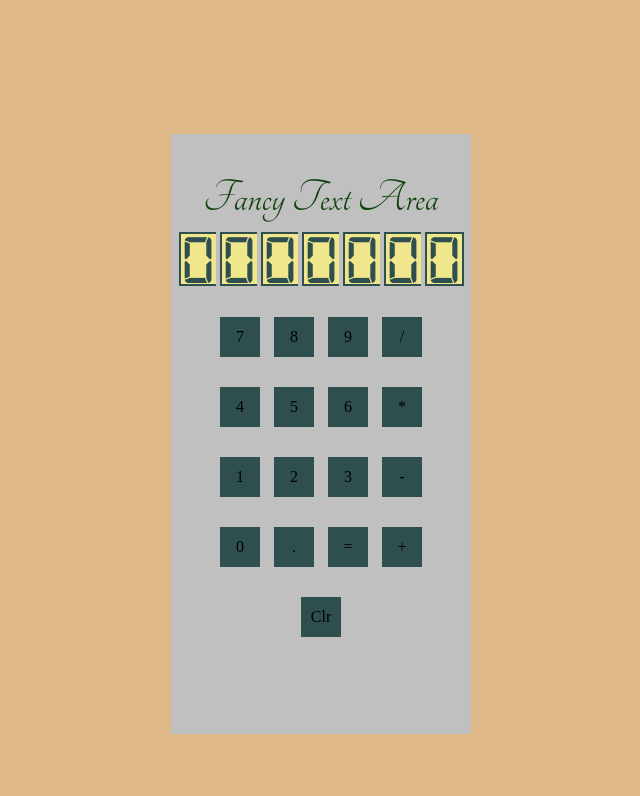
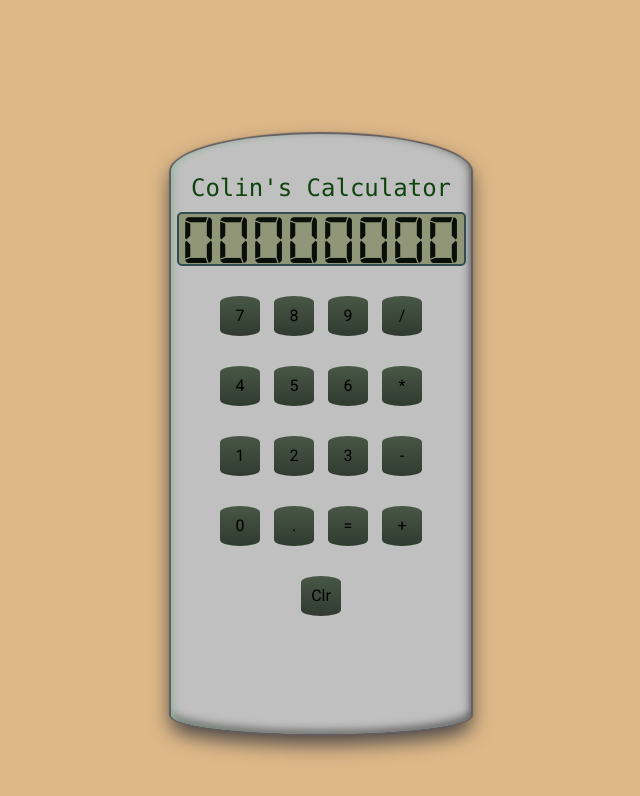
Before and after one commit to chozandrias76/calculator-app, a plain HTML site: page index.html in a window 1280 px wide. Both pictures are taken after a click on the element "Clr". Shown: the whole page, without its empty margins (319-959 px from the left). Drawn offline with nearby package versions, Linux system fonts and the light colour scheme; files whose address does not match are found by name.

Commit message:
Fixed look and keyboard inputs

```diff
--- a/app.js
+++ b/app.js
@@ -15,15 +15,29 @@ $(function() {
             // setTimeout(function(){
             //   $(this).removeAttr('style');
             // }, 2000);
-            displayString.setValue($(this)
+            displayString.handleInput($(this)
                 .text());
         });
 
+    var validChars = ["0", "1", "2", "3", "4", "5", "6", "7", "8", "9", "+", "-", "=", "*", "/", "."];
+    var validChar = false;
     $(document)
         .keypress(function(event) {
-            //alert('Handler for .keypress() called. - ' + String.fromCharCode(event.charCode));
-            var keyPress = String.fromCharCode(event.charCode);
-            displayString.setValue(String.fromCharCode(event.charCode));
+            console.log(event.charCode)
+            var keyPress
+            if (event.charCode == 13) {
+                keyPress = String.fromCharCode(61);
+            } else {
+                keyPress = String.fromCharCode(event.charCode);
+            }
+            validChars.forEach(elem => {
+                if (keyPress.includes(elem))
+                    validChar = true;
+            })
+            if (validChar) {
+                displayString.handleInput(keyPress);
+                validChar = false;
+            }
         });
 
     var MathExpression = {
@@ -57,7 +71,8 @@ $(function() {
     var displayString = { //Object that allows us to modify what is going to be written on the display
         displayValue: "",
 
-        setValue: function(value) {
+        handleInput: function(value) {
+            if (value == "/n") value == "=";
             if (isNaN(Number(value)) === false) { //If the value is a number
                 //console.log(value);
                 for (var i = $("#display-screen")
@@ -119,7 +134,6 @@ $(function() {
                             doMaths(); //Do the last type of math operation
                         }
 
-                        //MathExpression.reset();
                     } else if (MathExpression.operand == "Clr") {
                         MathExpression.reset();
                         this.displayValue = "";
@@ -145,10 +159,10 @@ $(function() {
                 .toString();
             MathExpression.x = displayString.displayValue;
             //throw "An exception!"
+            throw "Error"
         } catch (e) {
-            console.log(e);
+            this.displayValue = e;
         }
-        //console.log(eval(MathExpression.value()));
     };
 
     function updateDisplay() { //Grabs the actual string value to display and changes the divs
--- a/index.html
+++ b/index.html
@@ -9,6 +9,7 @@
 
     <!-- Place favicon.ico in the root directory -->
     <link rel="stylesheet" type="text/css" href="https://fonts.googleapis.com/css?family=Tangerine">
+    <link href="https://fonts.googleapis.com/css?family=Roboto" rel="stylesheet">
     <link rel="stylesheet" href="styles.css">
     <script src="https://www.google-analytics.com/analytics.js"></script>
     <script src="https://code.jquery.com/jquery-3.1.1.min.js" integrity="sha256-hVVnYaiADRTO2PzUGmuLJr8BLUSjGIZsDYGmIJLv2b8=" crossorigin="anonymous"></script>
@@ -20,17 +21,17 @@
         <div style="" id="calculatorBody">
             <div class="row" id="header">
                 <div class="row" id="text-area">
-                    Fancy Text Area
+                    Colin's Calculator
                 </div>
                 <div class="row" id="display-screen">
-                    <div class="cell" id="cell-pos-0">0</div>
-                    <div class="cell" id="cell-pos-1">0</div>
-                    <div class="cell" id="cell-pos-2">0</div>
-                    <div class="cell" id="cell-pos-3">0</div>
-                    <div class="cell" id="cell-pos-4">0</div>
-                    <div class="cell" id="cell-pos-5">0</div>
-                    <!-- <div class="cell" id="cell-pos-6">0</div> Disabled for now because of clean formatter-->
-                    <div <div class="cell" id="cell-pos-f" style="border-right:2px solid darkslategray">0</div>
+                    <div class="cell">0</div>
+                    <div class="cell">0</div>
+                    <div class="cell">0</div>
+                    <div class="cell">0</div>
+                    <div class="cell">0</div>
+                    <div class="cell">0</div>
+                    <div class="cell">0</div>
+                    <div class="cell">0</div>
                 </div>
             </div>
             <div id="body">
--- a/styles.css
+++ b/styles.css
@@ -10,9 +10,25 @@
     width: 300px;
     height: 600px;
     background-color: silver;
+    border-top-left-radius: 80%60px;
+    border-top-right-radius: 80%60px;
+    border-bottom-left-radius: 80%30px;
+    border-bottom-right-radius: 80%30px;
+    box-shadow:
+    inset 5px 0 10px -5px rgb(155, 207, 166),
+      inset -5px 0 10px -5px #635e61,
+       inset 0px -5px 10px -2px #635e61,
+        0 0 1px 2px #635e61,
+         0 10px 20px 0 #494547;
 }
 
 .calculatorButtons {
+    border-top-left-radius: 80%10px;
+    border-top-right-radius: 80%10px;
+    border-bottom-left-radius: 80%10px;
+    border-bottom-right-radius: 80%10px;
+    background-image: -webkit-linear-gradient( top , #485746, #303b2f);
+    background-image: linear-gradient(to bottom, #485746, #303b2f);
     background-color: darkslategrey;
     color: black;
     display: inline-block;
@@ -25,10 +41,21 @@
     user-select: none;
     -o-user-select: none;
     cursor: pointer;
+    font-family: 'Roboto', sans-serif;
+    font-style: bold;
+    font-size: 16px;
+    box-shadow: inset 0 1px 4px #485746, inset 0 -4px 20px #242d23), 0 3px 1px 0 #303b2f);
 }
 
 .calculatorButtons:hover {
     cursor: pointer;
+}
+
+.calculatorButtons:active{
+
+  background-image: -webkit-linear-gradient( bottom , #485746, #303b2f);
+  background-image: linear-gradient(to top, #485746, #303b2f);
+
 }
 
 .buttonContainer {
@@ -39,8 +66,8 @@
 
 #text-area {
     color: rgb(6%, 26.5%, 6%);
-    font-family: 'Tangerine', serif;
-    font-size: 48px;
+    font-family: "Lucida Console", Monaco, monospace;
+    font-size: 24px;
 }
 
 .row {
@@ -51,28 +78,32 @@
 @font-face {
     font-family: 'digital-clock-font';
     src: url('./fonts/digital-7.ttf');
-    src: url('/home/colin/Documents/Web%20Dev/Calculator%20App/calculator-app/fonts/digital-7.ttf');
 }
 
 .cell {
     display: inline-block;
-    background-color: khaki;
     height: 50px;
     padding-right: 0px;
     width: 35px;
+    line-height: 35px;
+    font-size: 70px;
+    font-family: 'digital-clock-font';
+    color: rgb(10, 14, 9)
+}
+
+#display-screen {
+    border-radius: 5px;
+    font-size: 0;
+    padding: 0;
+    background-color: rgb(146, 150, 120);
+    display:inline-block;
+    height: 50px;
+    padding-right: 0px;
+    width: 95%;
     border-left: 2px solid darkslategray;
     border-top: 2px solid darkslategray;
     border-bottom: 2px solid darkslategray;
-    border-right: 0px;
-    margin: 0;
-    line-height: 35px;
-    font-size: 70px;
-    font-family: 'digital-clock-font';
-    color: darkslategrey
-}
-
-#display-screen {
-    padding: 0;
+    border-right: 2px solid darkslategray;
 }
 
 body {
```
